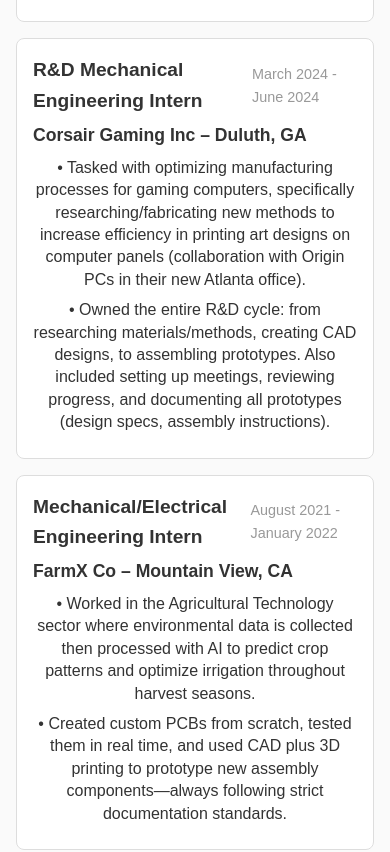
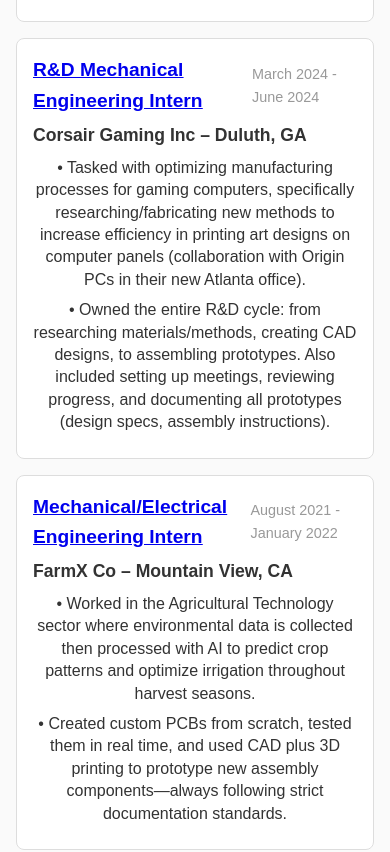
Before and after one commit to knishiy/knishiy.github.io, a plain HTML site: page index.html in a window 390 px wide. Shown: the part 2826-3678 px from the top of the page. Drawn offline with Linux system fonts and the light colour scheme.

Commit message:
mobile update 4

```diff
--- a/index.html
+++ b/index.html
@@ -145,7 +145,11 @@
       <!-- 2) Corsair Gaming Inc -->
       <div class="work-item">
         <div class="position-dates">
-          <h4>R&D Mechanical Engineering Intern</h4>
+          <a href="Corsair Documentation.pdf" target="_blank" rel="noopener noreferrer">
+            <h4 style= "text-decoration: underline; cursor: pointer;">
+                R&D Mechanical Engineering Intern
+            </h4>
+        </a>
           <span>March 2024 - June 2024</span>
         </div>
         <h5>Corsair Gaming Inc – Duluth, GA</h5>
@@ -164,7 +168,11 @@
       <!-- 3) FarmX Co -->
       <div class="work-item">
         <div class="position-dates">
-          <h4>Mechanical/Electrical Engineering Intern</h4>
+          <a href="FarmX Documentation.pdf" target="_blank" rel="noopener noreferrer">
+            <h4 style= "text-decoration: underline; cursor: pointer;">
+                Mechanical/Electrical Engineering Intern
+            </h4>
+        </a>
           <span>August 2021 - January 2022</span>
         </div>
         <h5>FarmX Co – Mountain View, CA</h5>
```
